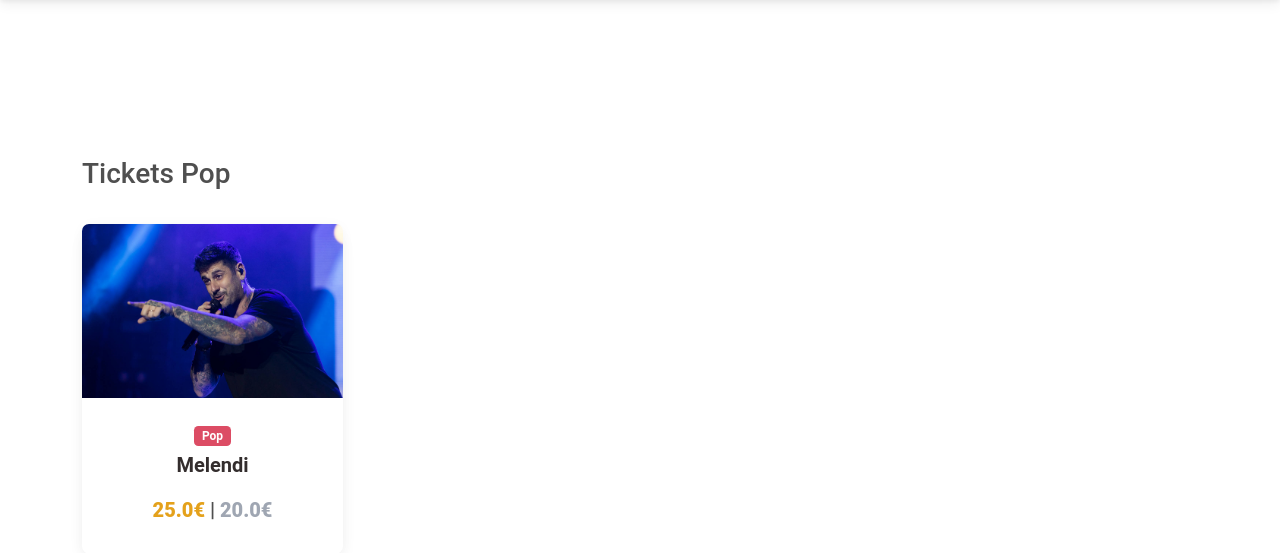
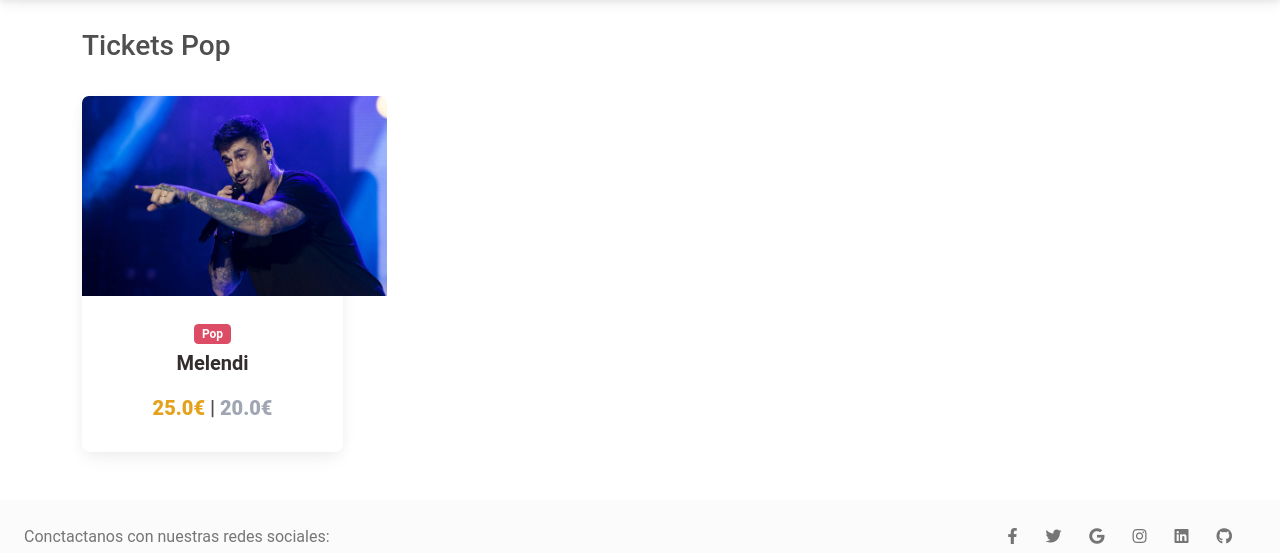
Before and after one commit to AcmeConcerts/Acme-Concerts, a Django app: page /pop in a window 1280 px wide. Shown: the part 91-644 px from the top of the page. Run offline with Django 4.2, Linux system fonts and the light colour scheme; data comes from the database, SQL or seed files in the repository; both versions use the stored data as it was after the commit; some libraries are stand-ins or nearby versions.

Commit message:
fix: categorias display

```diff
--- a/cart/templates/order_search.html
+++ b/cart/templates/order_search.html
@@ -103,7 +103,7 @@
                         <svg xmlns="http://www.w3.org/2000/svg" width="24" height="24" viewBox="0 0 24 24" fill="none" stroke="#657789" stroke-width="3" stroke-linecap="round" stroke-linejoin="round" class="feather feather-search"><circle cx="11" cy="11" r="8"/><line x1="21" y1="21" x2="16.65" y2="16.65"/></svg>
                       </div>
                       <div class="InputContainer">
-                        <input id="searcher-order" placeholder="ID de la orden"/>
+                        <input type="number" id="searcher-order" placeholder="ID de la orden"/>
                       </div>
                     </div>
                    </div>
--- a/main/templates/categorias.html
+++ b/main/templates/categorias.html
@@ -2,11 +2,6 @@
 
 {% block content %}
 <main>
-    <br>
-    <br>
-    <br>
-    <br>
-    <br>
     <div class="container">
         <h3>Tickets {{categoria}}</h3>
         <br>
@@ -20,13 +15,13 @@
                     <div class="card">
 
                         <div class="view overlay">
-                            {% if ticket.stock == 0 %}
-                            <img src="/resources/images/agotado.png" class="card-img-top">
+                        {% if ticket.stock == 0 %}
+                            <img src="/resources/images/agotado.png" style="object-fit: cover; width: 305px;height: 200px;" class="card-img-top">
                             <a href="{{ticket.get_absolute_url}}">
                                 <div class="mask rgba-white-slight"></div>
                             </a>
                             {% else %}
-                            <img src="{{MEDIA_URL}}{{ticket.image}}" class="card-img-top">
+                            <img src="{{MEDIA_URL}}{{ticket.image}}" style="object-fit: cover; width: 305px;height: 200px;" class="card-img-top">
                             <a href="{{ticket.get_absolute_url}}">
                                 <div class="mask rgba-white-slight"></div>
                             </a>
```
Also changed, not shown: cart/views.py (+8 -6 lines), db.sqlite3.
